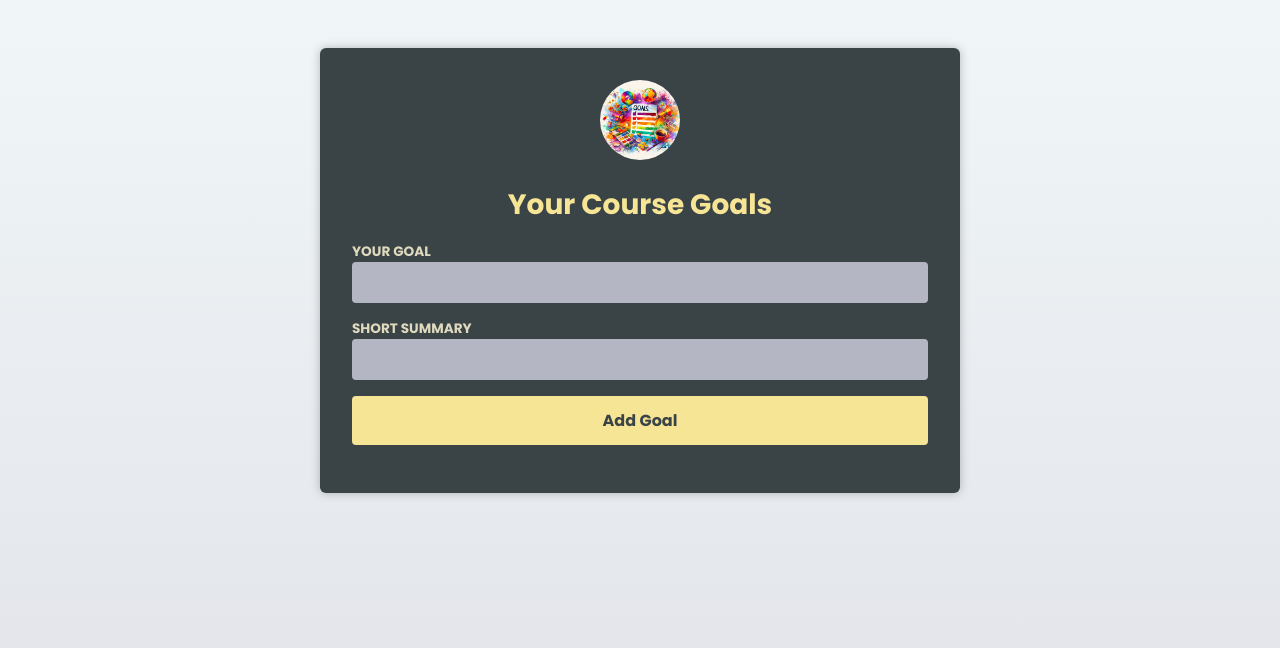
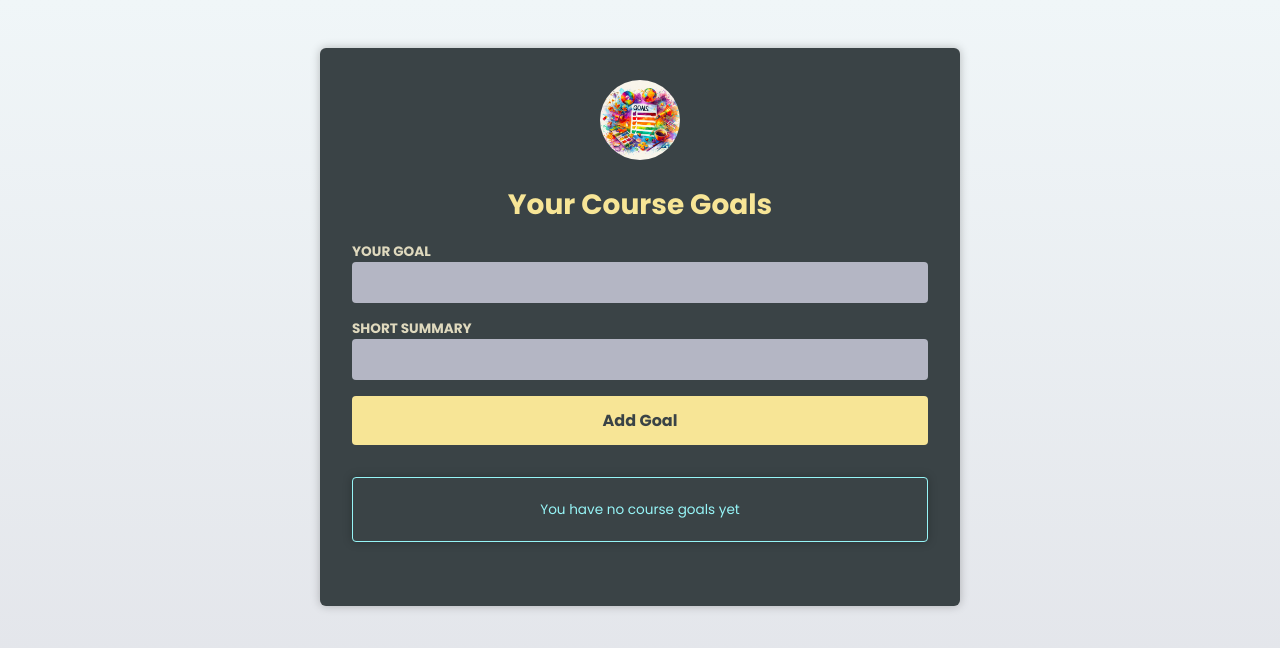
Before and after one commit to liteninkiran/maximilian-schwarzmuller-react-typescript, a React (Vite) app in the folder 03-react-ts-basics/: page / in a window 1280 px wide. Shown: the top 648 px of the page. Built offline with nearby package versions, Linux system fonts and the light colour scheme.

Commit message:
046 - Building a More Dynamic & Flexible Component

```diff
--- a/03-react-ts-basics/src/components/CourseGoalList.tsx
+++ b/03-react-ts-basics/src/components/CourseGoalList.tsx
@@ -1,5 +1,7 @@
 import CourseGoal from './CourseGoal.tsx';
+import InfoBox from './InfoBox.tsx';
 import { type TCourseGoal } from './CourseGoal.tsx';
+import { type ReactNode } from 'react';
 
 type TProps = {
     goals: TCourseGoal[];
@@ -7,8 +9,18 @@
 }
 
 function CourseGoalList({ goals, onDeleteGoal }: TProps) {
+    const warning: ReactNode = (
+        <InfoBox mode='warning'>
+            Too many goals
+        </InfoBox>
+    );
+    const hint: ReactNode = (
+        <InfoBox mode='hint'>
+            You have no course goals yet
+        </InfoBox>
+    );
 
-    function goalListItemElement(goal: TCourseGoal): JSX.Element {
+    function goalListItemElement(goal: TCourseGoal): ReactNode {
         return (
             <li key={ goal.id }>
                 <CourseGoal id={ goal.id } title={ goal.title } onDelete={ onDeleteGoal }>
@@ -18,7 +30,16 @@
         );
     }
 
-    return (<ul>{ goals.map(goalListItemElement) }</ul>);
+    if (goals.length === 0) {
+        return hint;
+    }
+
+    return (
+        <>
+            { goals.length >= 4 ? warning : null }
+            <ul>{ goals.map(goalListItemElement) }</ul>
+        </>
+    );
 }
 
 export default CourseGoalList;
--- /dev/null
+++ b/03-react-ts-basics/src/components/InfoBox.tsx
@@ -0,0 +1,19 @@
+import { ReactNode } from "react";
+
+type TProps = {
+    mode: 'hint' | 'warning';
+    children: ReactNode;
+}
+
+export default function InfoBox({ mode, children }: TProps) {
+    const warningStrength = mode === 'warning' ? 'warning--medium' : '';
+    const className = `infobox infobox-${mode} ${warningStrength}`;
+    const header = <h2>Warning</h2>;
+
+    return (
+        <aside className={ className }>
+            {  mode === 'warning' ? header : null }
+            <p>{ children }</p>
+        </aside>
+    );
+}
--- a/03-react-ts-basics/src/index.css
+++ b/03-react-ts-basics/src/index.css
@@ -126,7 +126,31 @@
     color: #f9a73b;
 }
 
-.fallback {
+.infobox {
+    margin: 2rem 0;
+    padding: 0.5rem;
     text-align: center;
-    color: #acd1ce;
+    box-shadow: 0 0 10px rgba(0, 0, 0, 0.25);
+    font-size: 0.85rem;
+    border-radius: 4px;
 }
+
+.infobox-hint {
+    border: 1px solid #96f5f7;
+    color: #96f5f7;
+}
+
+.infobox-warning.warning--low {
+    border: 1px solid #f6d84f;
+    color: #f6d84f;
+}
+
+.infobox-warning.warning--medium {
+    border: 1px solid #f9a73b;
+    color: #f9a73b;
+}
+
+.infobox-warning.warning--high {
+    border: 1px solid #f97373;
+    color: #f97373;
+}
```
